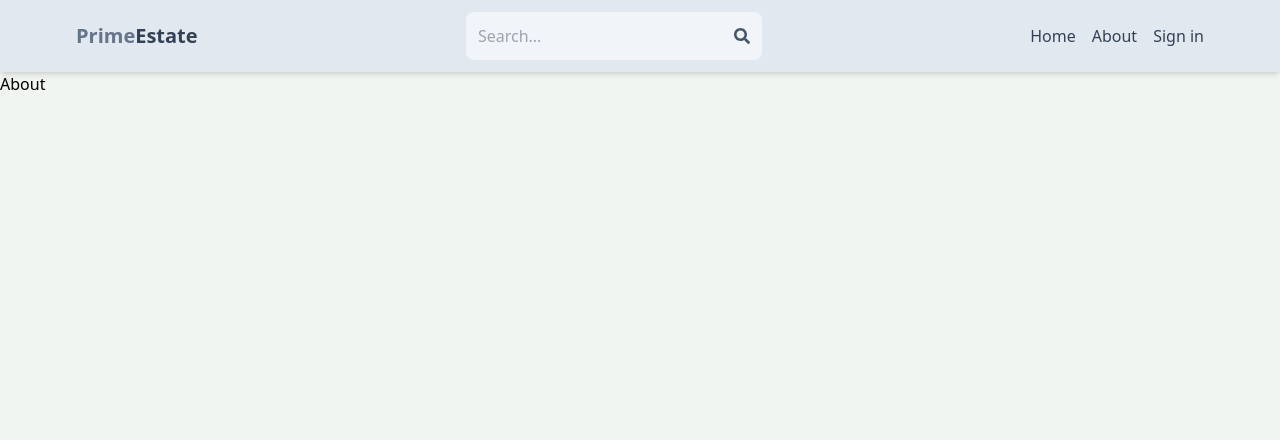
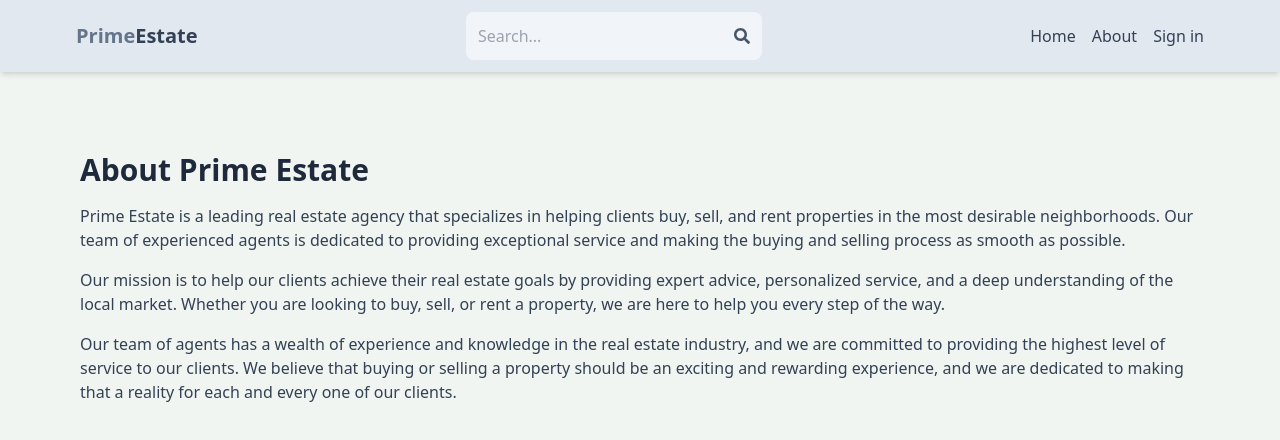
Before and after one commit to ashith1101/estate, a React (Vite) app in the folder client/: page /about in a window 1280 px wide. Shown: the top 440 px of the page. Built offline with nearby package versions, Linux system fonts and the light colour scheme; no server answers.

Commit message:
about page

```diff
--- a/client/src/pages/About.jsx
+++ b/client/src/pages/About.jsx
@@ -1,11 +1,14 @@
 import React from 'react'
 
-function About() {
+export default function About() {
   return (
-    <div>
-      About
+    <div className='py-20 px-4 max-w-6xl mx-auto'>
+      <h1 className='text-3xl font-bold mb-4 text-slate-800'>About Prime Estate</h1>
+      <p className='mb-4 text-slate-700'>Prime Estate is a leading real estate agency that specializes in helping clients buy, sell, and rent properties in the most desirable neighborhoods. Our team of experienced agents is dedicated to providing exceptional service and making the buying and selling process as smooth as possible.</p>
+      <p className='mb-4 text-slate-700'>
+      Our mission is to help our clients achieve their real estate goals by providing expert advice, personalized service, and a deep understanding of the local market. Whether you are looking to buy, sell, or rent a property, we are here to help you every step of the way.
+      </p>
+      <p className='mb-4 text-slate-700'>Our team of agents has a wealth of experience and knowledge in the real estate industry, and we are committed to providing the highest level of service to our clients. We believe that buying or selling a property should be an exciting and rewarding experience, and we are dedicated to making that a reality for each and every one of our clients.</p>
     </div>
   )
 }
-
-export default About
```
